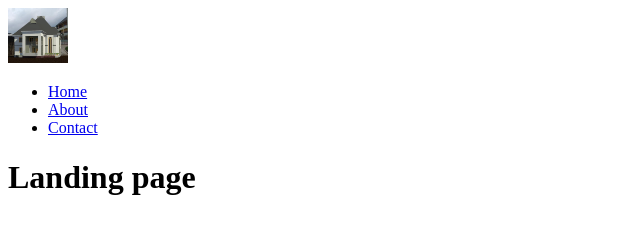
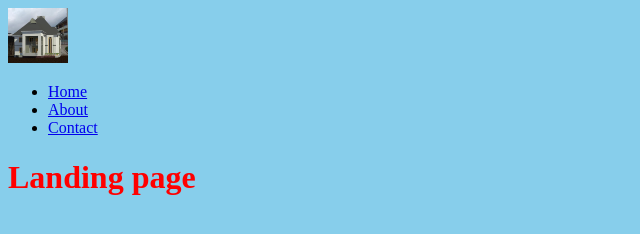
Before and after one commit to Emmailox/web4, a plain HTML site: page pages/about.html in a window 1280 px wide. Shown: the whole page, without its empty margins (0-640 px from the left). Drawn offline with Linux system fonts and the light colour scheme.

Commit message:
my new file

```diff
--- a/pages/about.html
+++ b/pages/about.html
@@ -4,6 +4,15 @@
     <meta charset="UTF-8">
     <meta name="viewport" content="width=device-width, initial-scale=1.0">
     <title>About</title>
+    <style>
+        body{
+            background-color: skyblue;
+        }
+        h1{color: red;
+        font-size-adjust: 72px;}
+    </style>
+
+    </body>
 </head>
 <body>
      <header>
```
